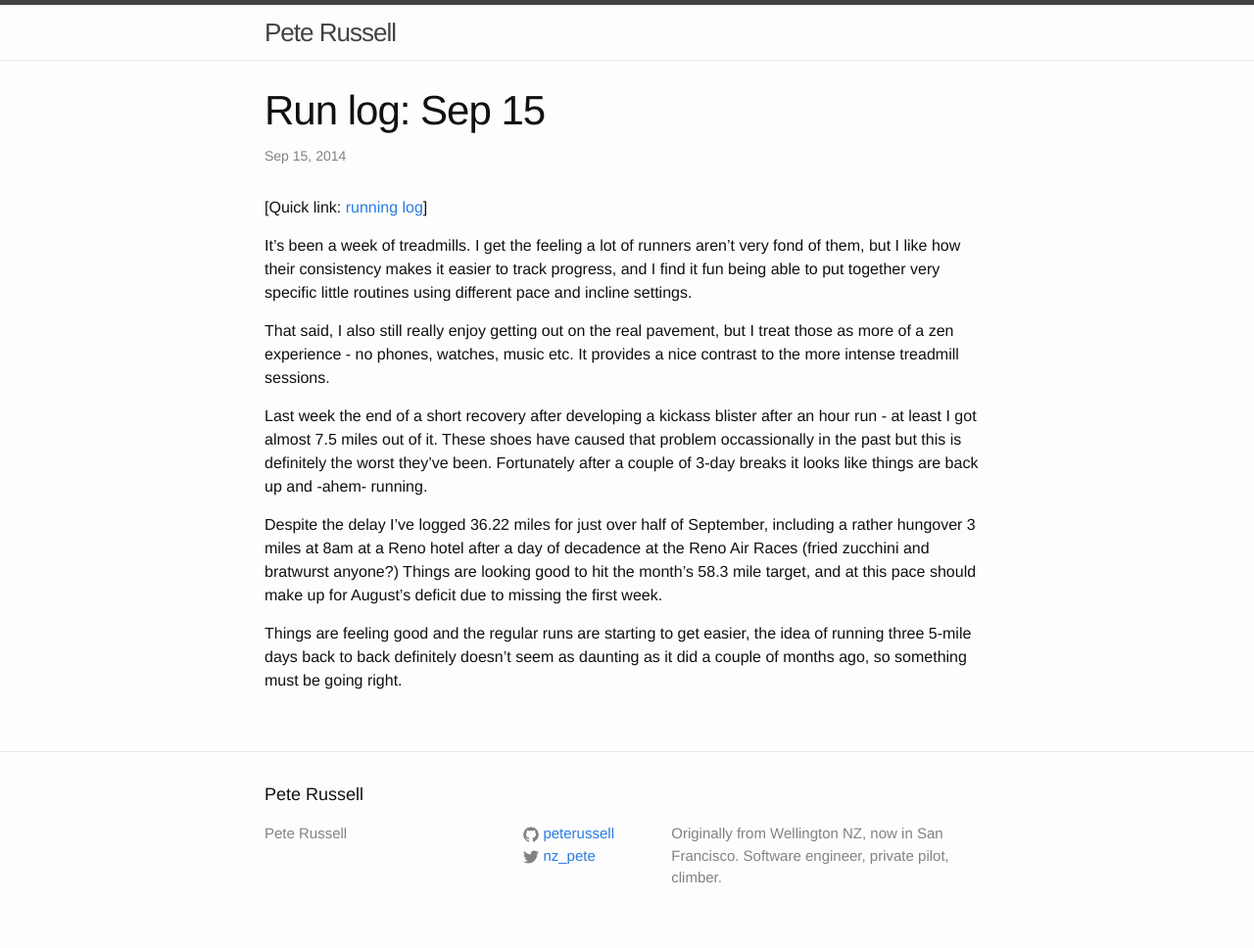
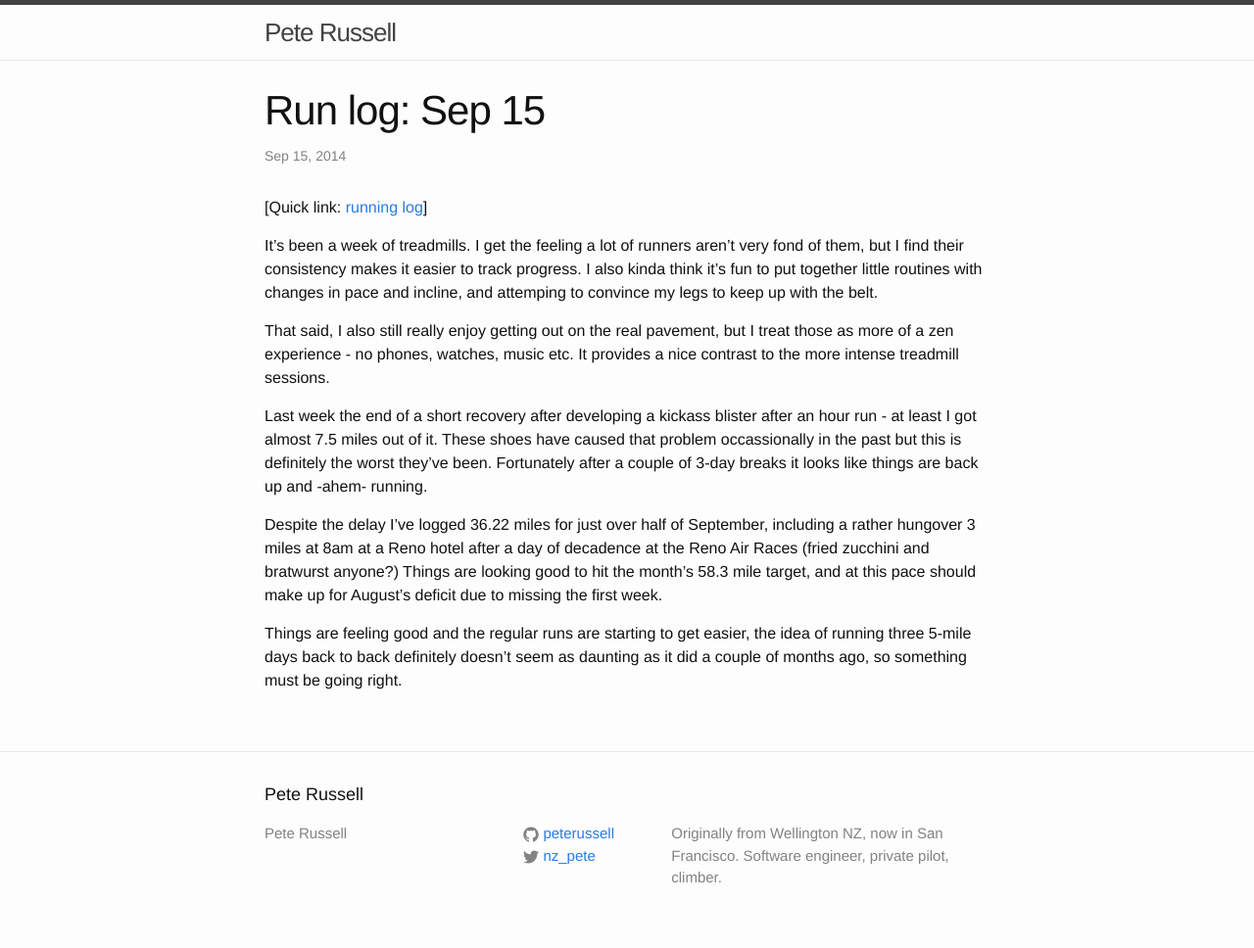
Before and after one commit to peterussell/peterussell.github.io_old, a Jekyll site: the page built from _posts/2014-09-15-run-log-sep-15.md, in a window 1280 px wide. Shown: the whole page at 98% size. Built offline with Jekyll 4.4.1, drawn with Linux system fonts in a browser that asks for light colours.

Commit message:
Edit Sep 8 run log

```diff
--- a/_posts/2014-09-15-run-log-sep-15.md
+++ b/_posts/2014-09-15-run-log-sep-15.md
@@ -8,9 +8,10 @@ categories: running
 [Quick link: [running log][spreadsheet]]
 
 It's been a week of treadmills. I get the feeling a lot of runners aren't
-very fond of them, but I like how their consistency makes it easier to track
-progress, and I find it fun being able to put together very specific little
-routines using different pace and incline settings.
+very fond of them, but I find their consistency makes it easier to track
+progress. I also kinda think it's fun to put together little routines with
+changes in pace and incline, and attemping to convince my legs to keep
+up with the belt.
 
 That said, I also still really enjoy getting out on the real pavement,
 but I treat those as more of a zen experience - no phones, watches, music
```
